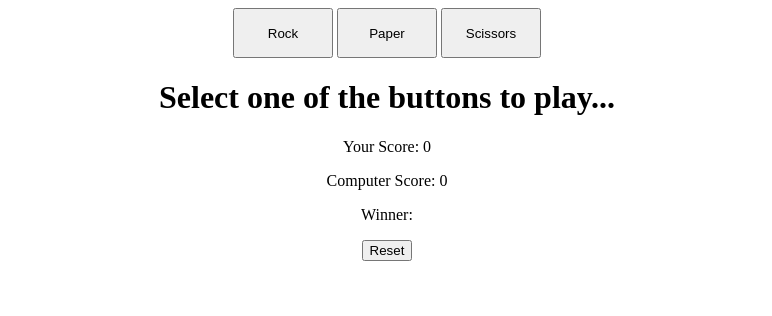
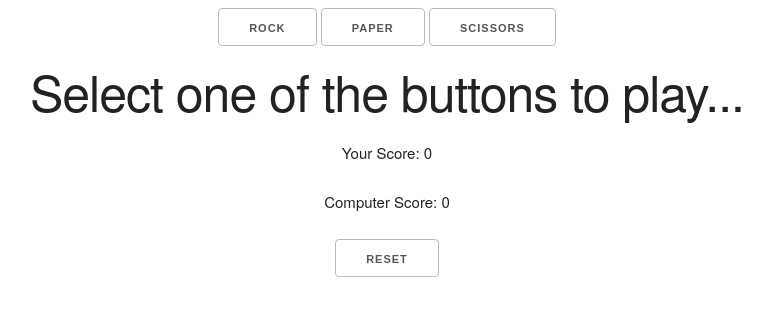
Before and after one commit to DanielK2312/RockPaperScissors, a plain HTML site: page index.html in a window 1280 px wide. Shown: the whole page, without its empty margins (253-1025 px from the left). Drawn offline with nearby package versions, Linux system fonts and the light colour scheme.

Commit message:
Add files via upload

```diff
--- a/index.html
+++ b/index.html
@@ -5,12 +5,13 @@
   <meta http-equiv="X-UA-Compatible" content="IE=edge">
   <meta name="viewport" content="width=device-width, initial-scale=1.0">
   <title>Rock Paper Scissors</title>
+  <link rel="stylesheet" href="https://cdnjs.cloudflare.com/ajax/libs/skeleton/2.0.4/skeleton.css" />
   <link rel="stylesheet" href="styles.css">
 </head>
 
 <body>
 
-  <div class="allBtns">
+  <div class="allBtns u-full-width">
     <input type="button" value="Rock" class="btn" id="btn1">
     <input type="button" value="Paper" class="btn" id="btn2">
     <input type="button" value="Scissors" class="btn" id="btn3">
@@ -21,7 +22,7 @@
 
   <p class="score">Your Score: <span class="ps">0</span> </p>
   <p class="compScore">Computer Score: <span class="cs">0</span> </p>
-  <p class="winner">Winner: <span class="win"></span> </p>
+  <p class="winner"><span class="win"></span> </p>
   <input type="button" value="Reset" class="res">
 
   <script src="app.js"></script>
--- a/styles.css
+++ b/styles.css
@@ -1,23 +1,10 @@
-#btn1 {
 
-  height: 50px;
-  width: 100px;
-  display:inline-block;
-}
-
-#btn2 {
-
-  height: 50px;
-  width: 100px;
-  display:inline-block;
-}
-
-#btn3 {
-  height: 50px;
-  width: 100px;
-  display:inline-block;
-}
 
 body {
   text-align: center;
 }
+
+.allBtns {
+  text-align: center;
+  display:inline-block;
+}
```
Also changed, not shown: app.js (line endings or trailing spaces).
